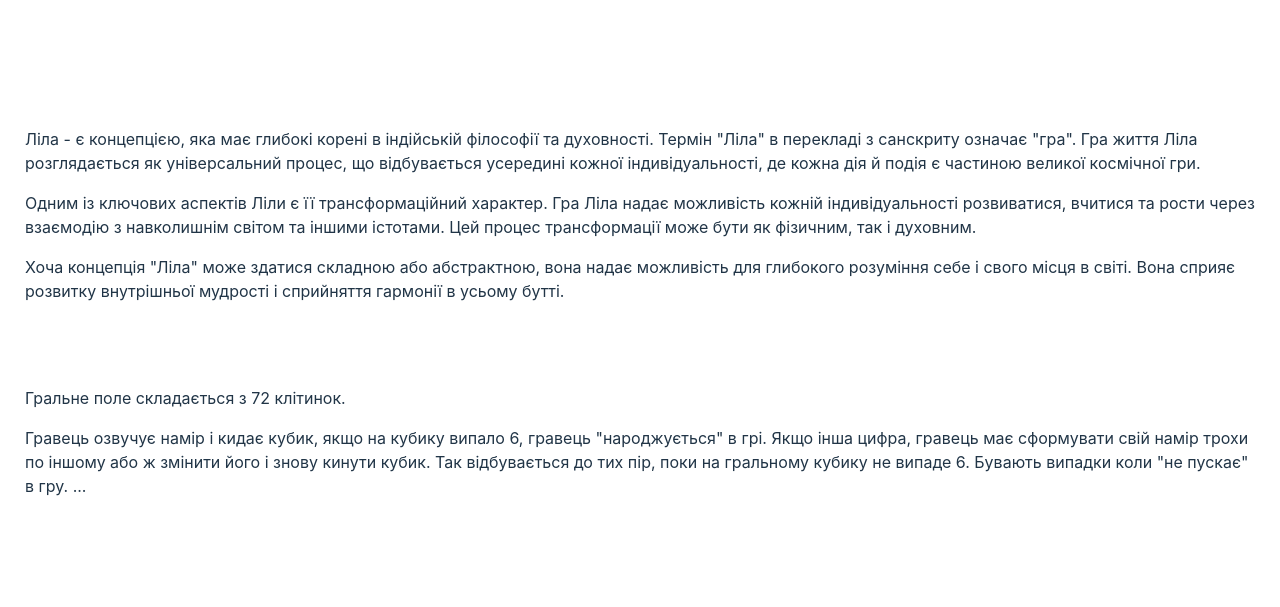
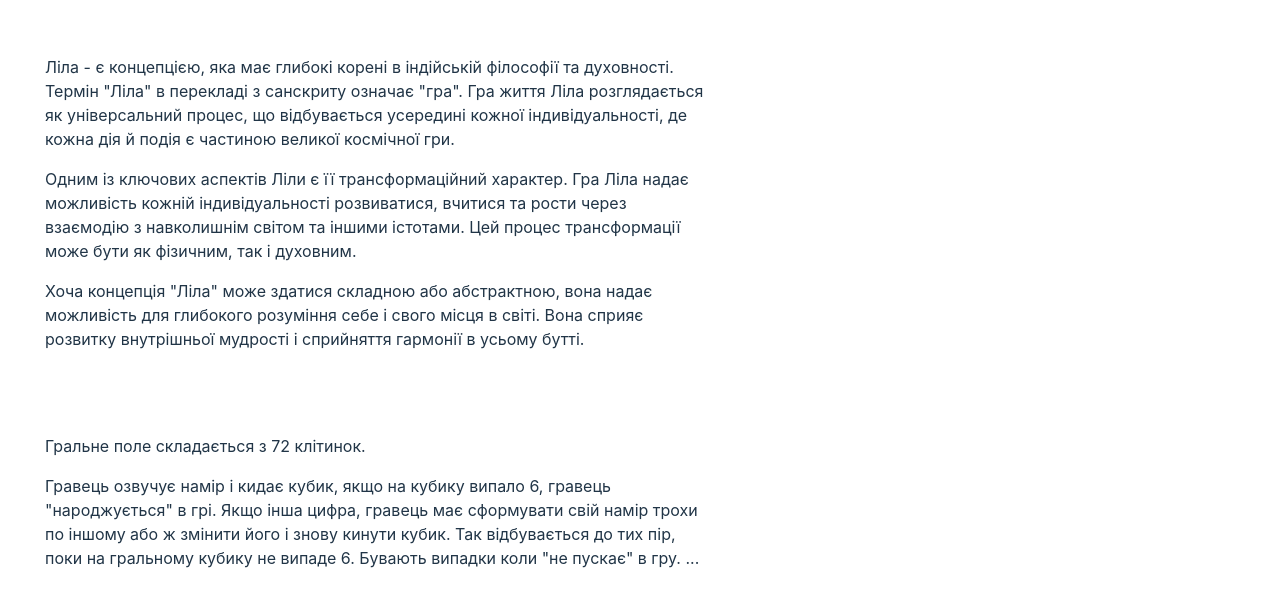
Before and after one commit to Daryna8/leela-game, a React (Vite) app: page / in a window 1280 px wide. Shown: the part 117-724 px from the top of the page. Built offline with nearby package versions, Linux system fonts and the light colour scheme.

Commit message:
changed a bit styles

```diff
--- a/src/pages/HomePage/HomePage.jsx
+++ b/src/pages/HomePage/HomePage.jsx
@@ -1,38 +1,42 @@
-import { StyledHomeContainer, StyledTitle } from "./HomePage.styled";
+import {
+  StyledHomeContainer,
+  StyledInfo,
+  StyledTitle,
+} from "./HomePage.styled";
 
 const HomePage = () => {
   return (
     <StyledHomeContainer>
       <StyledTitle>Leela</StyledTitle>
-      <p>
+      <StyledInfo>
         Ліла - є концепцією, яка має глибокі корені в індійській філософії та
         духовності. Термін "Ліла" в перекладі з санскриту означає "гра". Гра
         життя Ліла розглядається як універсальний процес, що відбувається
         усередині кожної індивідуальності, де кожна дія й подія є частиною
         великої космічної гри.
-      </p>
-      <p>
+      </StyledInfo>
+      <StyledInfo>
         Одним із ключових аспектів Ліли є її трансформаційний характер. Гра Ліла
         надає можливість кожній індивідуальності розвиватися, вчитися та рости
         через взаємодію з навколишнім світом та іншими істотами. Цей процес
         трансформації може бути як фізичним, так і духовним.
-      </p>
-      <p>
+      </StyledInfo>
+      <StyledInfo>
         Хоча концепція "Ліла" може здатися складною або абстрактною, вона надає
         можливість для глибокого розуміння себе і свого місця в світі. Вона
         сприяє розвитку внутрішньої мудрості і сприйняття гармонії в усьому
         бутті.
-      </p>
+      </StyledInfo>
 
       <StyledTitle>Як проходить гра?</StyledTitle>
-      <p>Гральне поле складається з 72 клітинок.</p>
-      <p>
+      <StyledInfo>Гральне поле складається з 72 клітинок.</StyledInfo>
+      <StyledInfo>
         Гравець озвучує намір і кидає кубик, якщо на кубику випало 6, гравець
         "народжується" в грі. Якщо інша цифра, гравець має сформувати свій намір
         трохи по іншому або ж змінити його і знову кинути кубик. Так
         відбувається до тих пір, поки на гральному кубику не випаде 6. Бувають
         випадки коли "не пускає" в гру. ...{" "}
-      </p>
+      </StyledInfo>
     </StyledHomeContainer>
   );
 };
--- a/src/pages/HomePage/HomePage.styled.js
+++ b/src/pages/HomePage/HomePage.styled.js
@@ -2,6 +2,14 @@ import styled from "styled-components";
 
 export const StyledHomeContainer = styled.div`
   margin: 25px;
+
+  @media only screen and (min-width: 768px) {
+    margin: 45px;
+  }
+
+  @media only screen and (min-width: 1440px) {
+    margin: 85px;
+  }
 `;
 
 export const StyledTitle = styled.h2`
@@ -9,3 +17,15 @@ export const StyledTitle = styled.h2`
   font-size: 28px;
   line-height: 1.3;
 `;
+
+export const StyledInfo = styled.p`
+  font-size: 16px;
+
+  @media only screen and (min-width: 768px) {
+    width: 660px;
+  }
+
+  @media only screen and (min-width: 1440px) {
+    width: 1200px;
+  }
+`;
```
